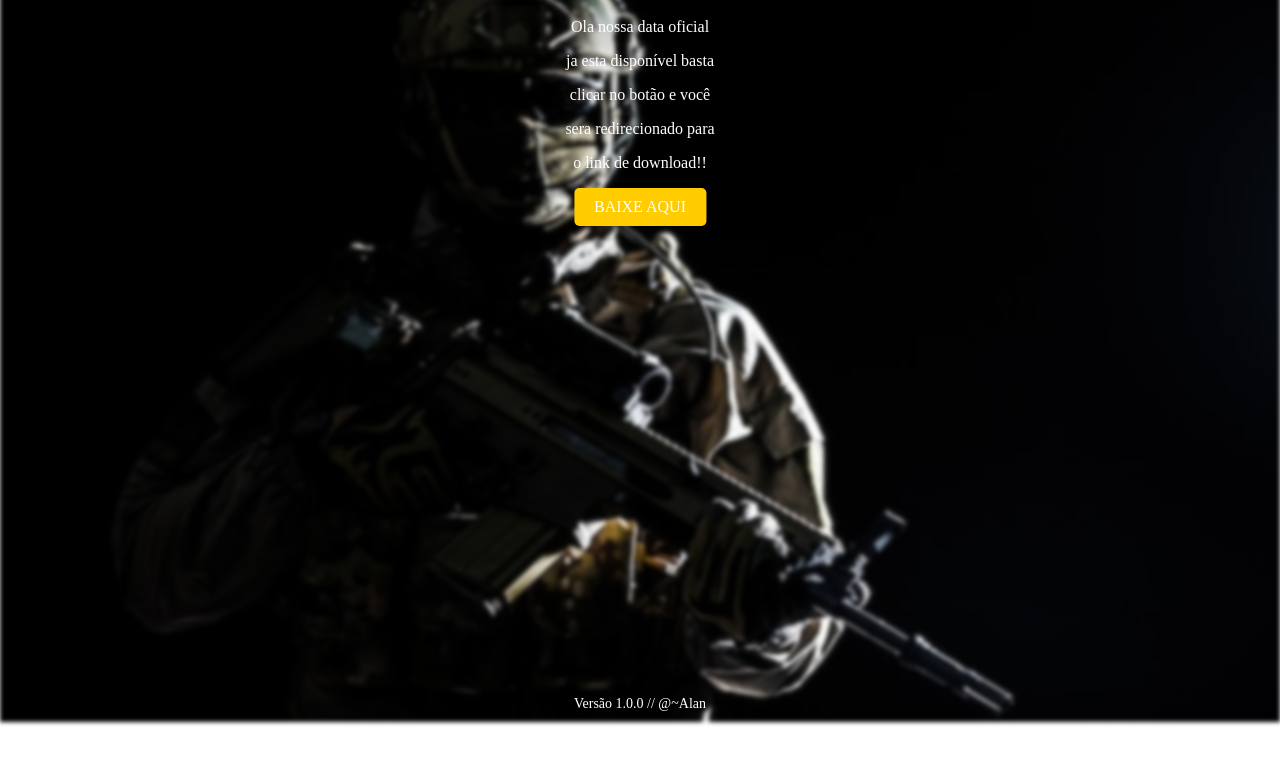
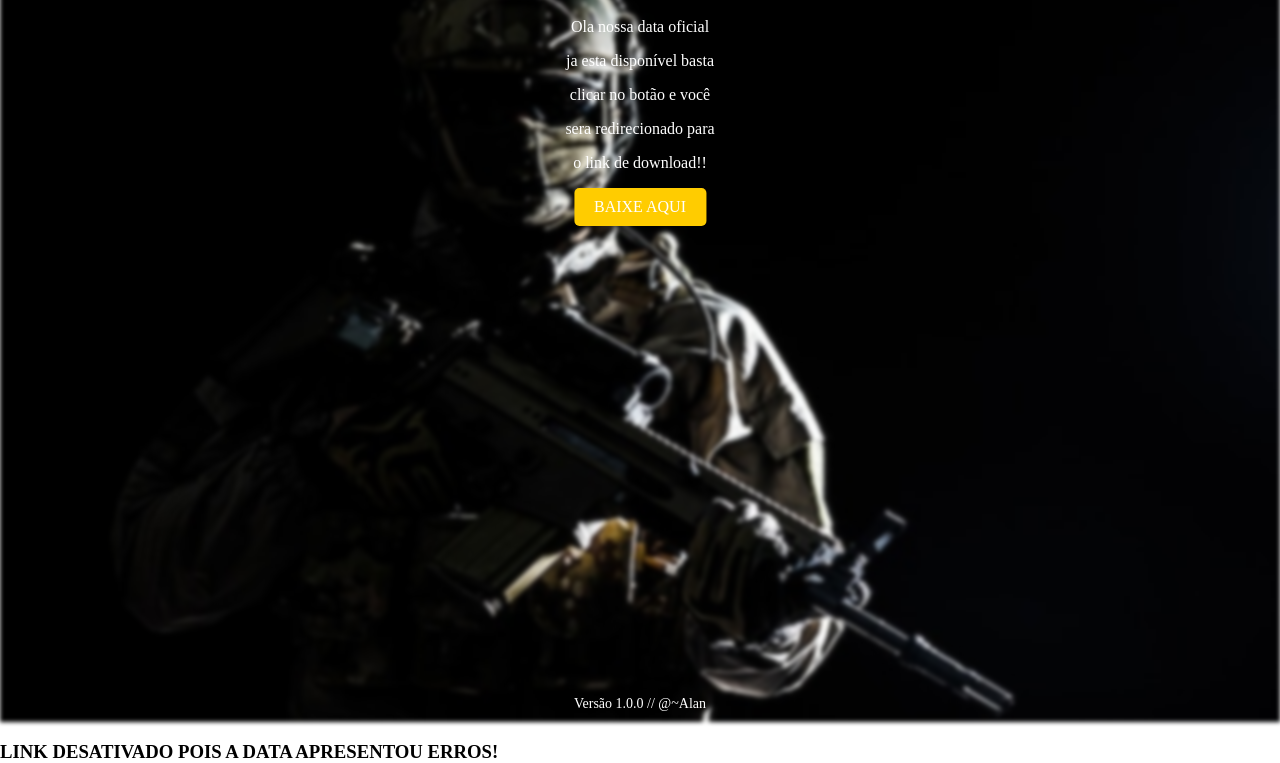
Before and after one commit to FADOD1/Data, a plain HTML site: page index.html in a window 1280 px wide. Shown: the part 78-841 px from the top of the page. Before the commit the page ends 800 px from the top, so only its background shows below. Drawn offline with Linux system fonts and the light colour scheme.

Commit message:
Update index.html

```diff
--- a/index.html
+++ b/index.html
@@ -24,5 +24,13 @@
         <footer class="version-info">Versão 1.0.0 // @~Alan</footer>
     </div>
     <script src="script.js"></script>
+
+    <div>
+        <p>
+            <h3>
+                LINK DESATIVADO POIS A DATA APRESENTOU ERROS!
+            </h3>
+        </p>
+    </div>
 </body>
 </html>
```
